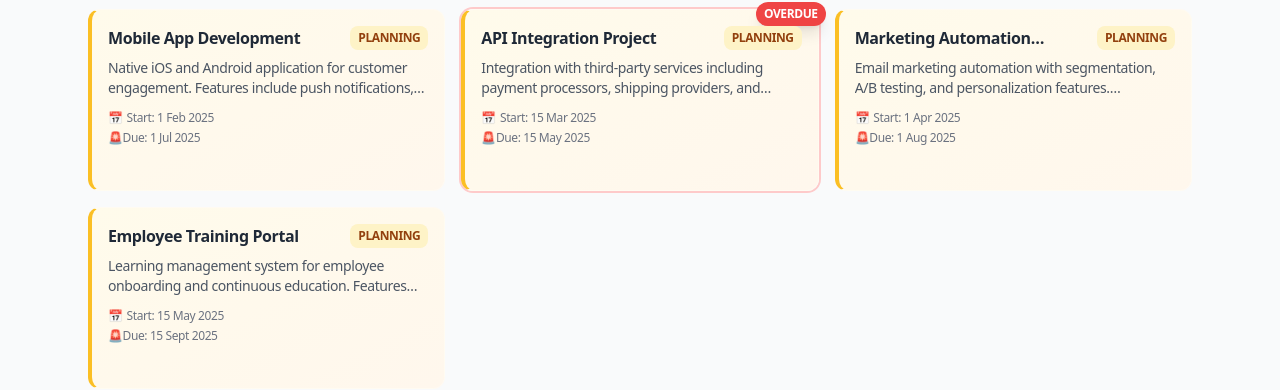
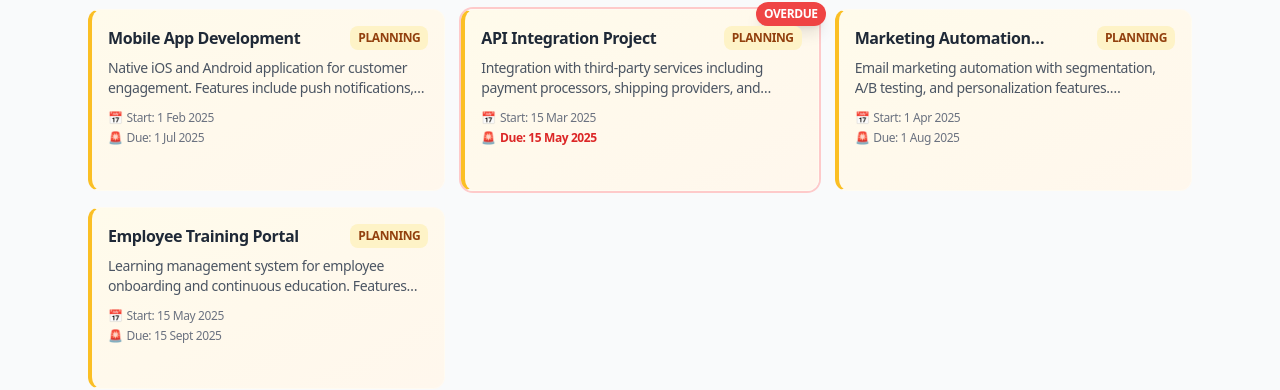
Before and after one commit to khawajac/verticode_takehome_test, a React (Vite) app: page /projects in a window 1280 px wide. Shown: the part 411-801 px from the top of the page. Built offline with nearby package versions, Linux system fonts and the light colour scheme.

Commit message:
missed value for deadline input and added a few missing semi colons

```diff
--- a/src/components/ProjectDetails.tsx
+++ b/src/components/ProjectDetails.tsx
@@ -14,7 +14,7 @@ export const ProjectDetails: React.FC<ProjectDetailsProps> = ({ project, onUpdat
   const [editedName, setEditedName] = useState(project.name);
   const [editedDescription, setEditedDescription] = useState(project.description);
   const [editedStartDate, setEditedStartDate] = useState(project.startDate);
-  const [editedDeadline, setEditedDeadline] = useState(project.deadline)
+  const [editedDeadline, setEditedDeadline] = useState(project.deadline);
 
   const formatDate = (date: Date) => {
     return new Intl.DateTimeFormat('en-GB', {
@@ -103,7 +103,7 @@ export const ProjectDetails: React.FC<ProjectDetailsProps> = ({ project, onUpdat
     setEditedName(project.name);
     setEditedDescription(project.description);
     setEditedStartDate(project.startDate);
-    setEditedDeadline(project.deadline)
+    setEditedDeadline(project.deadline);
     setStatus(project.status);
     setIsEditing(false);
   };
--- a/src/components/ProjectForm.tsx
+++ b/src/components/ProjectForm.tsx
@@ -32,7 +32,7 @@ export const ProjectForm: React.FC<ProjectFormProps> = ({ onSubmit }) => {
     }
 
     if (!deadline) {
-      newErrors.deadline = 'Project deadline is required'
+      newErrors.deadline = 'Project deadline is required';
     }
 
     setErrors(newErrors);
@@ -138,6 +138,7 @@ export const ProjectForm: React.FC<ProjectFormProps> = ({ onSubmit }) => {
             <input
                 id="deadline"
                 type="date"
+                value={deadline}
                 onChange={(e) => setDeadline(e.target.value)}
                 className={`w-full px-3 py-2 border rounded-md focus:outline-none focus:ring-2 focus:ring-blue-500 ${
                   errors.deadline ? 'border-red-500' : 'border-gray-300'
--- a/src/components/ProjectsList.tsx
+++ b/src/components/ProjectsList.tsx
@@ -335,7 +335,7 @@ export const ProjectsList: React.FC<ProjectsListProps> = ({ projects, onDelete }
                                 <span>📅</span>
                                 Start: {formatDate(project.startDate)}
                             </div>
-                            <div className="`flex items-center gap-1 ${overdueProject ? 'text-red-600 font-bold' : ''}`">
+                            <div className={`flex items-center gap-1 ${overdueProject ? 'text-red-600 font-bold' : ''}`}>
                               <span>🚨</span>
                               Due: {formatDate(project.deadline)}
                             </div>
```
